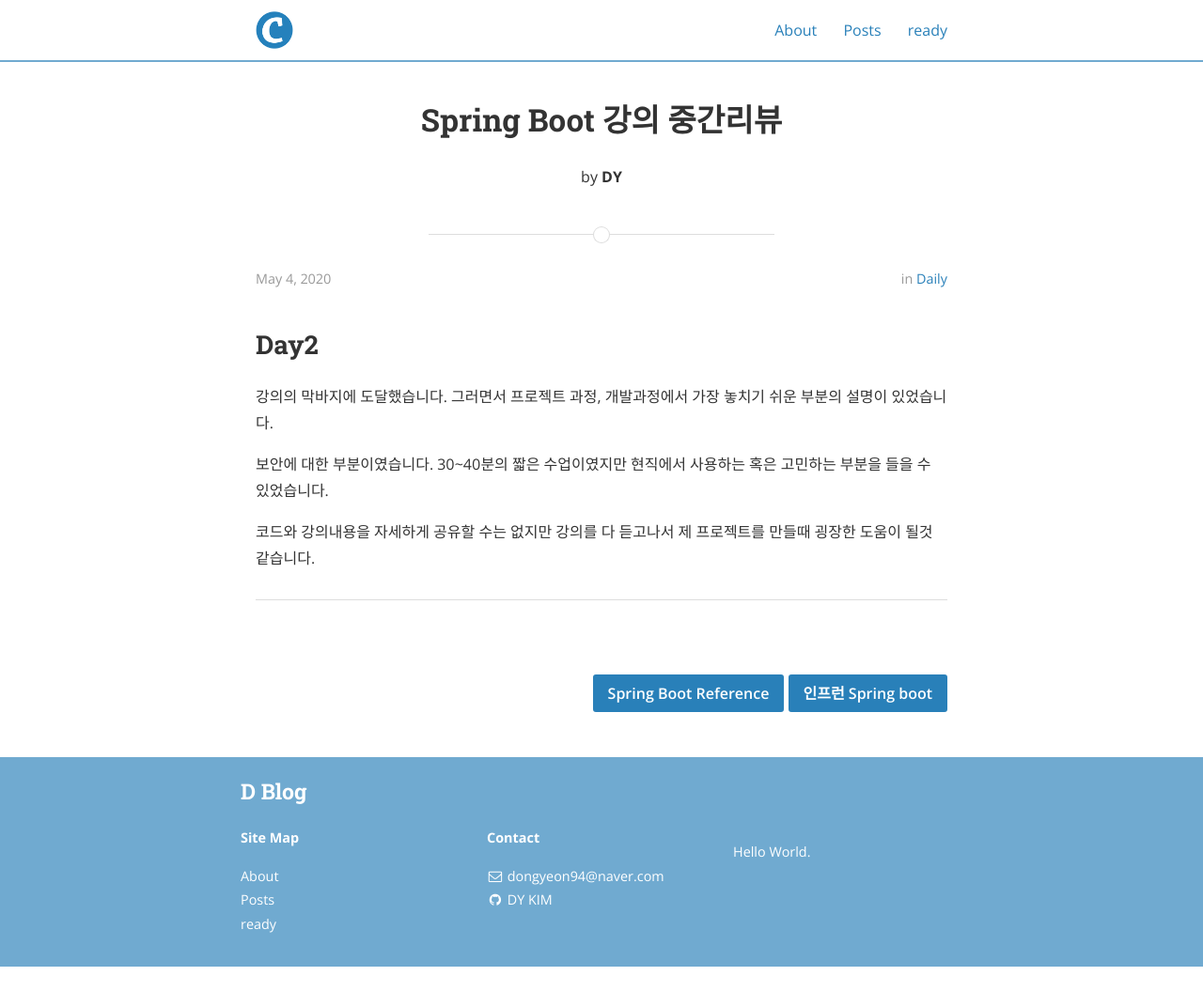
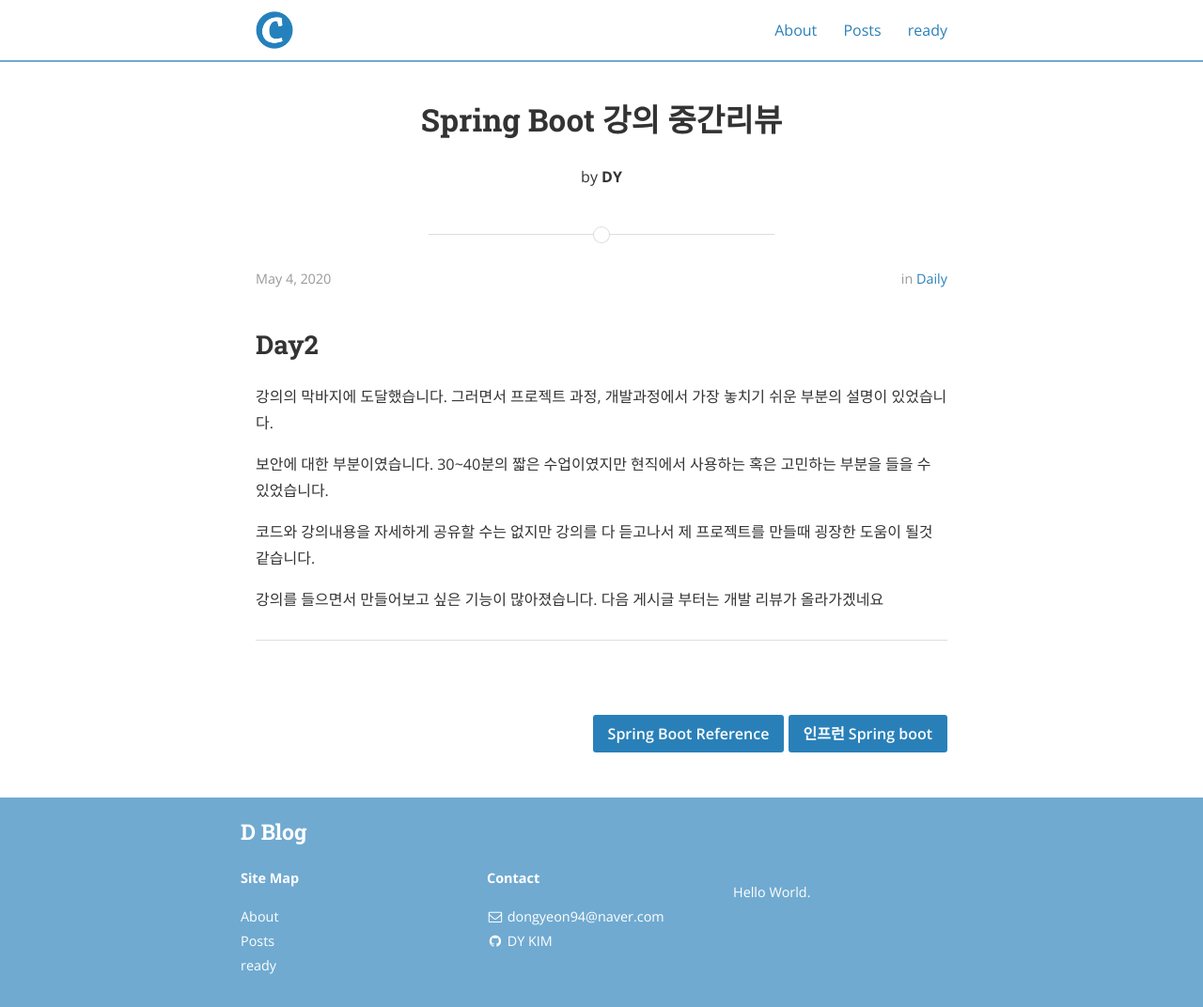
Before and after one commit to dongyeon94/DYblog, a Jekyll site: the page built from _posts/2020-05-04-skeleton.md, in a window 1280 px wide and 1072 px high. Shown: the whole window at 94% size. Built offline with Jekyll 4.4.1, drawn with Linux system fonts in a browser that asks for light colours; nearby versions of some CDN libraries.

Commit message:
daily post, spring boot review

```diff
--- a/_posts/2020-05-04-skeleton.md
+++ b/_posts/2020-05-04-skeleton.md
@@ -19,6 +19,9 @@ categories: Daily
 코드와 강의내용을 자세하게 공유할 수는 없지만 강의를 다 듣고나서 제 프로젝트를 만들때 굉장한
 도움이 될것 같습니다.
 
+강의를 들으면서 만들어보고 싶은 기능이 많아졌습니다.
+다음 게시글 부터는 개발 리뷰가 올라가겠네요
+
 
 ---
 <div style="height: 50px;"></div>
```
